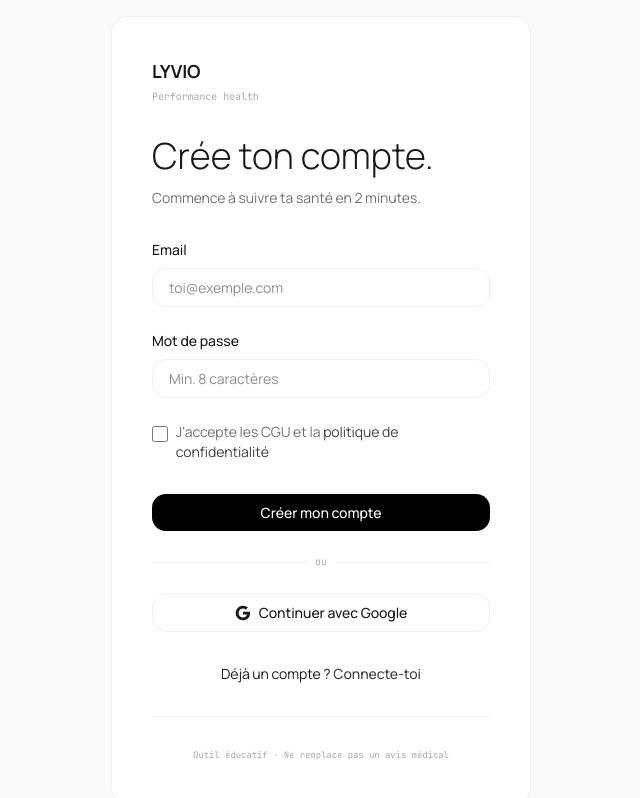
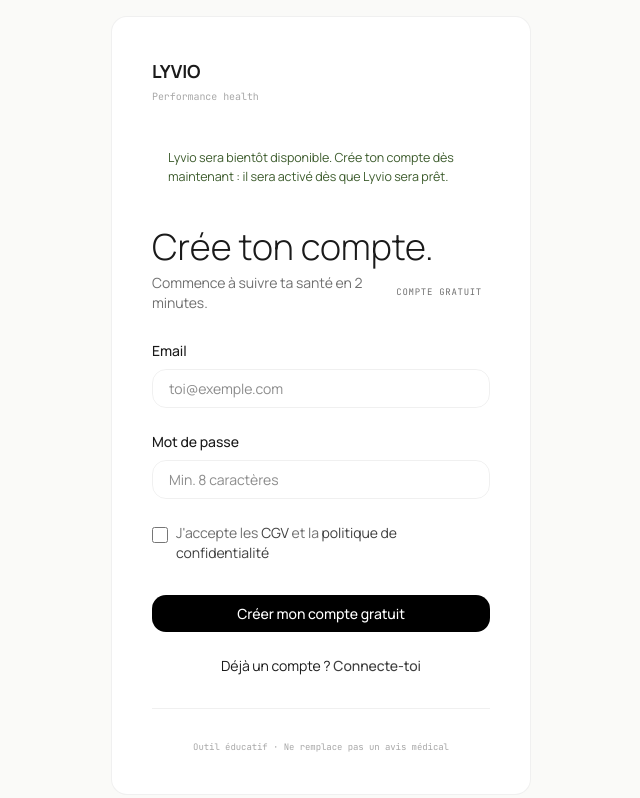
Before and after one commit to guillaume-pgr/baseline, a Next.js app: page /auth/signup in a window 1280 px wide. Shown: the top 798 px of the page, without its empty margins (319-959 px from the left). Built offline with nearby package versions, Linux system fonts and the light colour scheme.

Commit message:
B: inscription CGV + statut pending + pages légales placeholder

```diff
--- a/src/app/auth/signup/page.tsx
+++ b/src/app/auth/signup/page.tsx
@@ -9,7 +9,7 @@ import { createClient } from '@/lib/supabase/client'
 const signupSchema = z.object({
   email: z.string().email('Email invalide'),
   password: z.string().min(8, 'Au minimum 8 caractères'),
-  terms: z.boolean().refine(val => val === true, 'Accepte les CGU'),
+  cgv: z.boolean().refine(val => val === true, 'Accepte les CGV pour continuer'),
 })
 
 type SignupInput = z.infer<typeof signupSchema>
@@ -19,7 +19,7 @@ export default function SignupPage() {
   const [formData, setFormData] = useState<SignupInput>({
     email: '',
     password: '',
-    terms: false,
+    cgv: false,
   })
   const [errors, setErrors] = useState<Record<string, string>>({})
   const [isLoading, setIsLoading] = useState(false)
@@ -44,9 +44,7 @@ export default function SignupPage() {
     if (!validation.success) {
       const newErrors: Record<string, string> = {}
       validation.error.issues.forEach(issue => {
-        if (issue.path[0]) {
-          newErrors[issue.path[0].toString()] = issue.message
-        }
+        if (issue.path[0]) newErrors[issue.path[0].toString()] = issue.message
       })
       setErrors(newErrors)
       return
@@ -54,24 +52,17 @@ export default function SignupPage() {
 
     setIsLoading(true)
     try {
-      console.log('[signup] start', { email: formData.email })
-
       const supabase = createClient()
       const { data, error } = await supabase.auth.signUp({
         email: formData.email,
         password: formData.password,
       })
 
-      console.log('[signup] result', { data, error })
+      if (error) throw error
 
-      if (error) {
-        console.error('[signup] error', error)
-        throw error
-      }
+      // Store CGV acceptance timestamp for onboarding profile creation
+      sessionStorage.setItem('lyvio.cgv_accepted_at', new Date().toISOString())
 
-      console.log('[signup] success, syncing session with server')
-
-      // Sync session with server via cookie
       if (data.session) {
         await fetch('/api/auth/session', {
           method: 'POST',
@@ -80,20 +71,49 @@ export default function SignupPage() {
         })
       }
 
-      console.log('[signup] session synced, redirecting to /onboarding')
       router.push('/onboarding')
       router.refresh()
     } catch (error) {
-      console.error('[signup] error caught', error)
       setErrors({ form: error instanceof Error ? error.message : 'Erreur lors de la création du compte' })
       setIsLoading(false)
     }
   }
 
   return (
+    <div>
+      {/* Lancement banner */}
+      <div style={{
+        backgroundColor: 'var(--color-lichen-soft)',
+        border: '1px solid var(--color-lichen)',
+        borderRadius: 10,
+        padding: '12px 16px',
+        marginBottom: 28,
+      }}>
+        <p style={{ fontSize: 12.5, color: '#3d5c2d', lineHeight: 1.55, margin: 0 }}>
+          Lyvio sera bientôt disponible. Crée ton compte dès maintenant : il sera activé dès que Lyvio sera prêt.
+        </p>
+      </div>
+
       <form onSubmit={handleSubmit}>
-      <h1 className="font-manrope font-light text-4xl mb-3">Crée ton compte.</h1>
-      <p className="text-ink-3 text-sm mb-8">Commence à suivre ta santé en 2 minutes.</p>
+        <div style={{ display: 'flex', alignItems: 'baseline', gap: 10, marginBottom: 6 }}>
+          <h1 className="font-manrope font-light text-4xl">Crée ton compte.</h1>
+        </div>
+        <div style={{ display: 'flex', alignItems: 'center', gap: 8, marginBottom: 28 }}>
+          <p className="text-ink-3 text-sm">Commence à suivre ta santé en 2 minutes.</p>
+          <span style={{
+            fontFamily: 'var(--font-mono)',
+            fontSize: 9,
+            letterSpacing: '0.08em',
+            textTransform: 'uppercase',
+            padding: '3px 8px',
+            borderRadius: 999,
+            backgroundColor: 'var(--color-surface-2)',
+            color: 'var(--color-ink-3)',
+            whiteSpace: 'nowrap',
+          }}>
+            Compte gratuit
+          </span>
+        </div>
 
         <div className="space-y-6 mb-8">
           <div>
@@ -129,62 +149,36 @@ export default function SignupPage() {
           <div className="flex items-start gap-2">
             <input
               type="checkbox"
-            name="terms"
-            id="terms"
-            checked={formData.terms}
+              name="cgv"
+              id="cgv"
+              checked={formData.cgv}
               onChange={handleChange}
-            className="mt-1 w-4 h-4 border border-line rounded"
+              className="mt-1 w-4 h-4 border border-line rounded shrink-0"
             />
-          <label htmlFor="terms" className="text-sm text-ink-3">
-            J'accepte les CGU et la{' '}
-            <a href="#" className="text-ink-2 hover:underline">
+            <label htmlFor="cgv" className="text-sm text-ink-3">
+              J'accepte les{' '}
+              <Link href="/legal/cgv" target="_blank" className="text-ink-2 hover:underline">
+                CGV
+              </Link>
+              {' '}et la{' '}
+              <Link href="/legal/confidentialite" target="_blank" className="text-ink-2 hover:underline">
                 politique de confidentialité
-            </a>
+              </Link>
             </label>
           </div>
-        {errors.terms && <p className="text-rust text-sm">{errors.terms}</p>}
+          {errors.cgv && <p className="text-rust text-sm -mt-4">{errors.cgv}</p>}
         </div>
+
+        {errors.form && (
+          <p className="text-rust text-sm mb-4 text-center">{errors.form}</p>
+        )}
 
         <button
           type="submit"
           disabled={isLoading}
           className="w-full bg-black text-white py-2 rounded-lg font-medium hover:bg-ink disabled:opacity-50 transition mb-6"
         >
-        {isLoading ? 'Création...' : 'Créer mon compte'}
-      </button>
-
-      <div className="relative mb-6">
-        <div className="absolute inset-0 flex items-center">
-          <div className="w-full border-t border-line"></div>
-        </div>
-        <div className="relative flex justify-center text-sm">
-          <span className="px-2 bg-white text-ink-4 font-mono text-[10px]">ou</span>
-        </div>
-      </div>
-
-      <button
-        type="button"
-        className="w-full border border-line text-ink py-2 rounded-lg font-medium hover:bg-surface transition mb-8 flex items-center justify-center gap-2"
-      >
-        <svg className="w-4 h-4" viewBox="0 0 24 24">
-          <path
-            fill="currentColor"
-            d="M22.56 12.25c0-.78-.07-1.53-.2-2.25H12v4.26h5.92c-.26 1.37-1.04 2.53-2.21 3.31v2.77h3.57c2.08-1.92 3.28-4.74 3.28-8.09z"
-          />
-          <path
-            fill="currentColor"
-            d="M12 23c2.97 0 5.46-.98 7.28-2.66l-3.57-2.77c-.98.66-2.23 1.06-3.71 1.06-2.86 0-5.29-1.93-6.16-4.53H2.18v2.84C3.99 20.53 7.7 23 12 23z"
-          />
-          <path
-            fill="currentColor"
-            d="M5.84 14.09c-.22-.66-.35-1.36-.35-2.09s.13-1.43.35-2.09V7.07H2.18C1.43 8.55 1 10.22 1 12s.43 3.45 1.18 4.93l2.85-2.22.81-.62z"
-          />
-          <path
-            fill="currentColor"
-            d="M12 5.38c1.62 0 3.06.56 4.21 1.64l3.15-3.15C17.45 2.09 14.97 1 12 1 7.7 1 3.99 3.47 2.18 7.07l3.66 2.84c.87-2.6 3.3-4.53 6.16-4.53z"
-          />
-        </svg>
-        Continuer avec Google
+          {isLoading ? 'Création...' : 'Créer mon compte gratuit'}
         </button>
 
         <div className="text-center text-sm">
@@ -194,5 +188,6 @@ export default function SignupPage() {
           </Link>
         </div>
       </form>
+    </div>
   )
 }
--- /dev/null
+++ b/src/app/legal/cgv/page.tsx
@@ -0,0 +1,55 @@
+import Link from 'next/link'
+
+export const metadata = {
+  title: 'CGV — Lyvio',
+}
+
+const SECTIONS = [
+  {
+    title: '1. Objet',
+    body: `Les présentes Conditions Générales de Vente régissent l'accès et l'utilisation de la plateforme Lyvio, outil éducatif de visualisation de données de santé et de bien-être. Lyvio n'est pas un outil médical et ne délivre aucun diagnostic ni traitement.`,
+  },
+  {
+    title: '2. Accès au service',
+    body: `L'accès à Lyvio est conditionné à la création d'un compte et à l'approbation par l'équipe Lyvio. Deux niveaux d'accès sont disponibles : gratuit (fonctionnalités limitées) et Lyvio+ (accès complet, tarification à définir).`,
+  },
+  {
+    title: '3. Données personnelles',
+    body: `Les données de santé saisies dans Lyvio sont hébergées en Europe (Francfort, AWS eu-central-1), chiffrées au repos et en transit. Elles ne sont jamais revendues ni partagées avec des tiers sans consentement explicite. Conformément au RGPD, vous disposez d'un droit d'accès, de rectification et de suppression.`,
+  },
+  {
+    title: '4. Limitation de responsabilité',
+    body: `Lyvio est un outil éducatif. Les informations présentées ne constituent pas un avis médical. Toute décision de santé doit être prise en concertation avec un professionnel de santé qualifié.`,
+  },
+  {
+    title: '5. Contact',
+    body: `Pour toute question : contact@lyvio.eu`,
+  },
+]
+
+export default function CGVPage() {
+  return (
+    <div style={{ minHeight: '100vh', backgroundColor: '#FAFAF8', padding: '64px 24px' }}>
+      <div style={{ maxWidth: 720, margin: '0 auto' }}>
+        <Link
+          href="/auth/signup"
+          style={{ fontFamily: 'var(--font-mono)', fontSize: 11, color: 'var(--color-ink-3)', textDecoration: 'none', marginBottom: 40, display: 'inline-block' }}
+        >
+          ← Retour
+        </Link>
+        <h1 style={{ fontSize: '2rem', fontWeight: 300, letterSpacing: '-0.03em', marginBottom: 8, color: 'var(--color-ink)' }}>
+          Conditions Générales de Vente
+        </h1>
+        <p style={{ fontSize: 12, color: 'var(--color-ink-4)', fontFamily: 'var(--font-mono)', marginBottom: 48 }}>
+          Version 1.0 — juin 2026
+        </p>
+        {SECTIONS.map(s => (
+          <div key={s.title} style={{ marginBottom: 32 }}>
+            <h2 style={{ fontSize: 15, fontWeight: 600, marginBottom: 10, color: 'var(--color-ink)' }}>{s.title}</h2>
+            <p style={{ fontSize: 13.5, color: 'var(--color-ink-2)', lineHeight: 1.7 }}>{s.body}</p>
+          </div>
+        ))}
+      </div>
+    </div>
+  )
+}
```
Also changed, not shown: src/app/legal/confidentialite/page.tsx (added, +63 -0 lines), src/app/onboarding/page.tsx (+30 -83 lines). Lines whose indentation alone changed are shown as unchanged.
